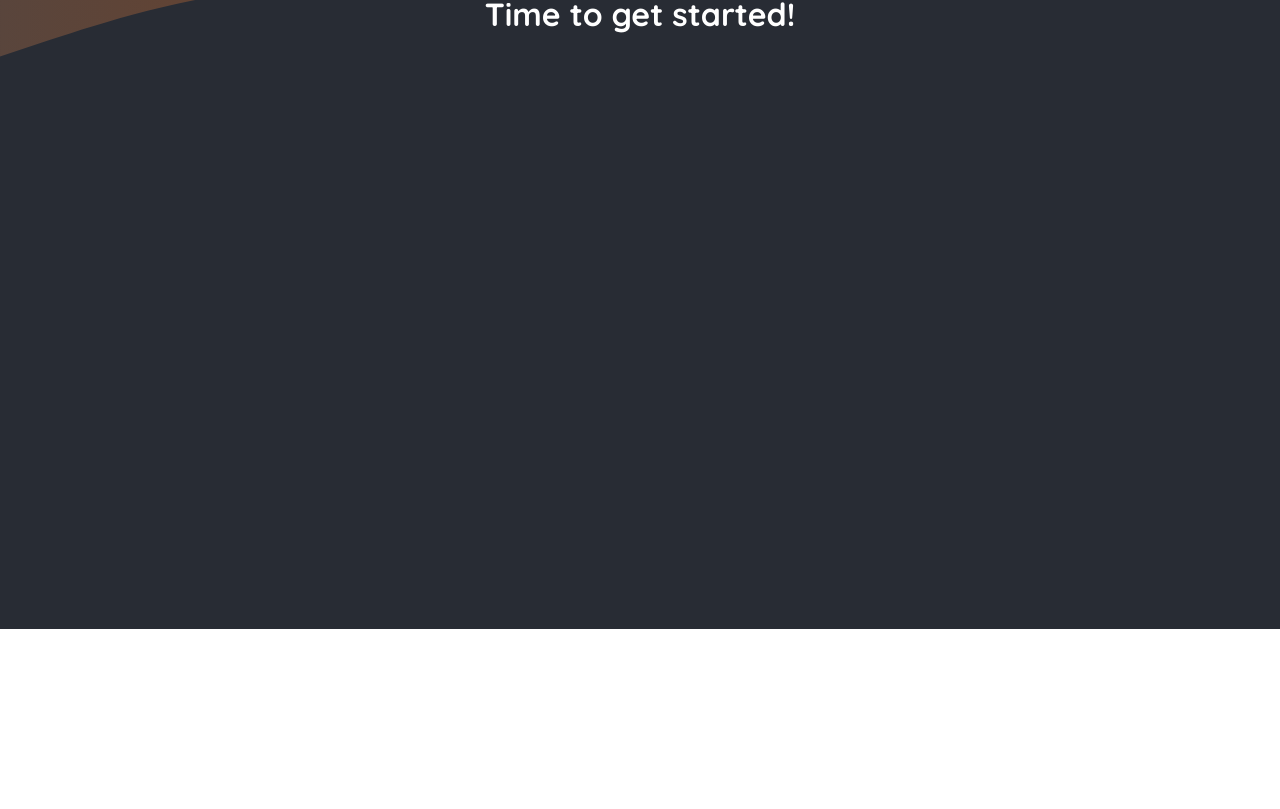
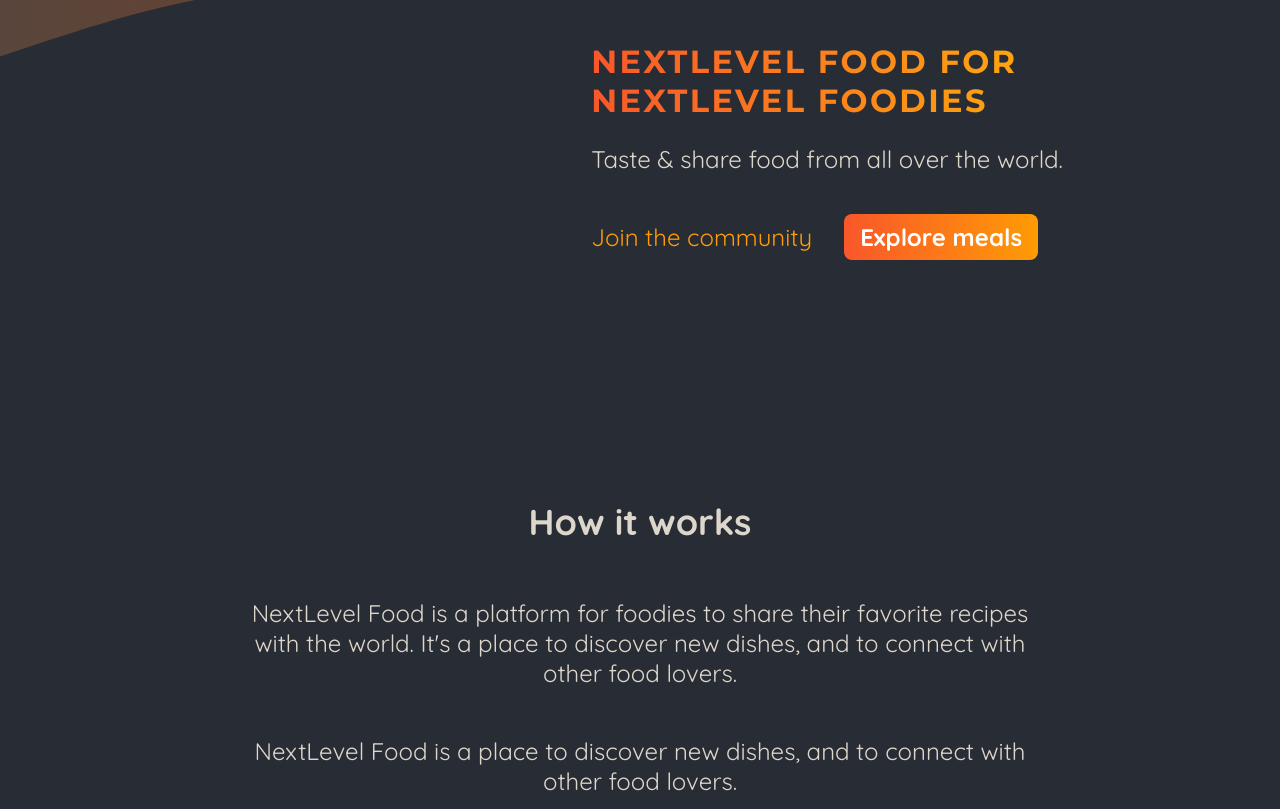
Before and after one commit to zakzaks/nextlevel_food, a Next.js app: page / in a window 1280 px wide. Shown: the part 171-980 px from the top of the page. Before the commit the page ends 800 px from the top, so only its background shows below. Built offline with nearby package versions, Linux system fonts and the light colour scheme.

Commit message:
Refactor Home component: update layout with header, sections, and styles; add CSS module for styling

```diff
--- a/app/page.js
+++ b/app/page.js
@@ -1,11 +1,50 @@
 import Link from "next/link";
+
+import classes from "./page.module.css";
 
 export default function Home() {
 	return (
-		<main>
-			<h1 style={{ color: "white", textAlign: "center" }}>
-				Time to get started!
-			</h1>
-		</main>
+		<>
+			<header className={classes.header}>
+				<div className={classes.slideshow}></div>
+				<div>
+					<div className={classes.hero}>
+						<h1>NextLevel Food for NextLevel Foodies</h1>
+						<p>Taste & share food from all over the world.</p>
+					</div>
+					<div className={classes.cta}>
+						<Link href={"/community"}>Join the community</Link>
+						<Link href={"/meals"}>Explore meals</Link>
+					</div>
+				</div>
+			</header>
+			<main>
+				<section className={classes.section}>
+					<h2>How it works</h2>
+					<p>
+						NextLevel Food is a platform for foodies to share their favorite
+						recipes with the world. It&apos;s a place to discover new dishes,
+						and to connect with other food lovers.
+					</p>
+					<p>
+						NextLevel Food is a place to discover new dishes, and to connect
+						with other food lovers.
+					</p>
+				</section>
+
+				<section className={classes.section}>
+					<h2>Why NextLevel Food?</h2>
+					<p>
+						NextLevel Food is a platform for foodies to share their favorite
+						recipes with the world. It&apos;s a place to discover new dishes,
+						and to connect with other food lovers.
+					</p>
+					<p>
+						NextLevel Food is a place to discover new dishes, and to connect
+						with other food lovers.
+					</p>
+				</section>
+			</main>
+		</>
 	);
 }
--- /dev/null
+++ b/app/page.module.css
@@ -0,0 +1,75 @@
+.header {
+	display: flex;
+	gap: 3rem;
+	margin: 3rem auto;
+	width: 90%;
+	max-width: 75rem;
+}
+
+.slideshow {
+	width: 40rem;
+	height: 25rem;
+}
+
+.hero {
+	color: #ddd6cb;
+	font-size: 1.5rem;
+}
+
+.hero h1 {
+	font-size: 2rem;
+	font-weight: bold;
+	font-family: "Montserrat", sans-serif;
+	letter-spacing: 0.15rem;
+	text-transform: uppercase;
+	background: linear-gradient(90deg, #f9572a, #ffc905);
+	background-clip: text;
+	-webkit-background-clip: text;
+	-webkit-text-fill-color: transparent;
+}
+
+.cta {
+	font-size: 1.5rem;
+	display: flex;
+	gap: 1rem;
+}
+
+.cta a {
+	display: inline-block;
+	margin-top: 1rem;
+	padding: 0.5rem 1rem;
+	border-radius: 0.5rem;
+	background: linear-gradient(90deg, #f9572a, #ff9b05);
+	color: #ffffff;
+	font-weight: bold;
+	text-decoration: none;
+}
+
+.cta a:hover,
+.cta a:active {
+	background: linear-gradient(90deg, #fd4715, #f9b241);
+}
+
+.cta a:first-child {
+	background: transparent;
+	font-weight: normal;
+	color: #ff9b05;
+	padding-left: 0;
+}
+
+.cta a:first-child:hover,
+.cta a:first-child:active {
+	background: transparent;
+	color: #f9b241;
+}
+
+.section {
+	display: flex;
+	flex-direction: column;
+	color: #ddd6cb;
+	font-size: 1.5rem;
+	max-width: 50rem;
+	width: 90%;
+	margin: 2rem auto;
+	text-align: center;
+}
```
